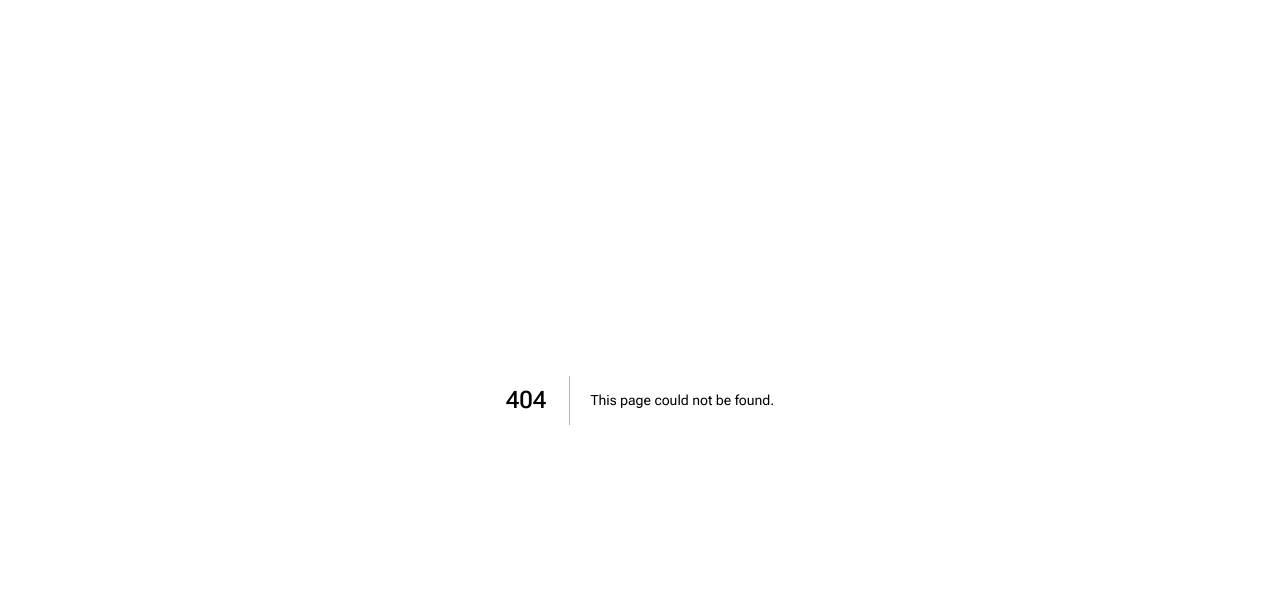
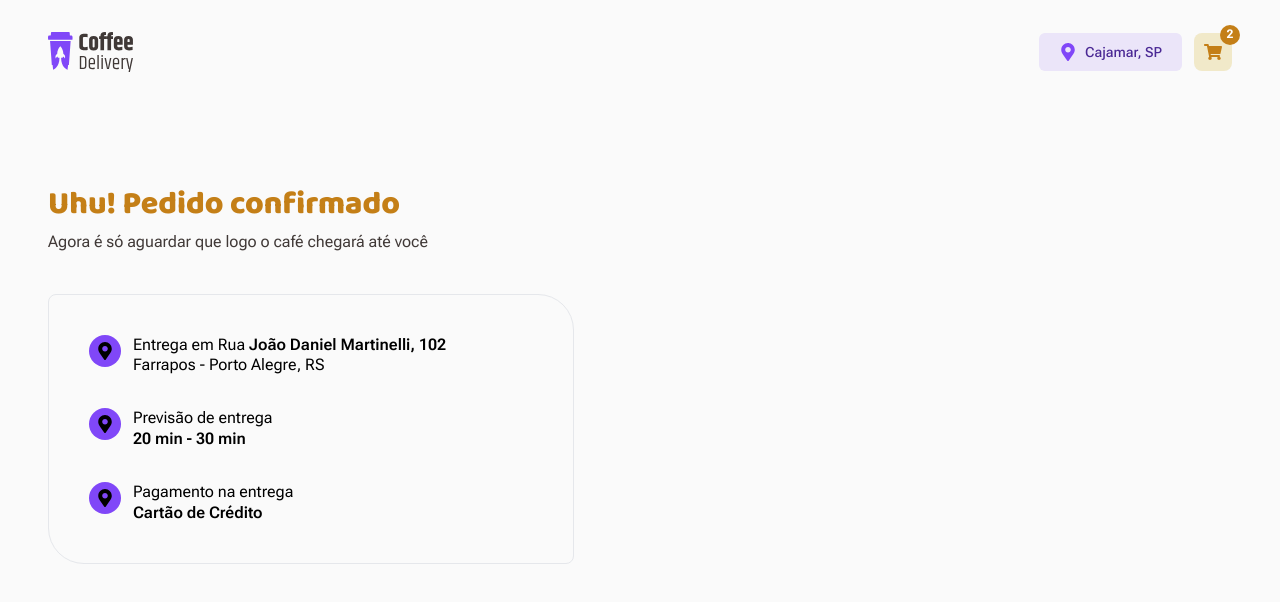
Before and after one commit to leuzindev/coffe-delivery, a Next.js app: page /success in a window 1280 px wide. Before the commit this address had no page. Shown: the top 602 px of the page. Built offline with nearby package versions, Linux system fonts and the light colour scheme.

Commit message:
style: page success tag positioning. body: card creation

```diff
--- a/package.json
+++ b/package.json
@@ -28,7 +28,7 @@
   },
   "devDependencies": {
     "@rocketseat/eslint-config": "^1.2.0",
-    "eslint": "^8.41.0",
+    "eslint": "^8.42.0",
     "prettier": "^2.8.8",
     "prettier-plugin-tailwindcss": "^0.3.0"
   }
--- /dev/null
+++ b/src/app/(home)/success/page.tsx
@@ -0,0 +1,47 @@
+import { FaMapMarkerAlt } from 'react-icons/fa'
+export default function Success() {
+  return (
+    <main>
+      <h1 className="mt-[80px] font-alt text-title-l text-yellow-dark ">
+        Uhu! Pedido confirmado
+      </h1>
+      <p className="mt-[4px] font-body text-base-subtitle">
+        Agora é só aguardar que logo o café chegará até você
+      </p>
+      <div className="my-10 flex h-[270px] w-[526px] flex-col items-start gap-8 rounded-bl-[36px] rounded-br-lg rounded-tl-lg rounded-tr-[36px] border p-10">
+        <div className="flex">
+          <span className="flex h-[32px] w-[32px] items-center justify-center rounded-[1000px] bg-purple p-2">
+            <FaMapMarkerAlt className="bg-purple text-lg" />
+          </span>
+          <p className="px-3 font-body text-text-m">
+            Entrega em Rua <strong>João Daniel Martinelli, 102</strong>
+            <br />
+            Farrapos - Porto Alegre, RS
+          </p>
+        </div>
+
+        <div className="flex">
+          <span className="flex h-[32px] w-[32px] items-center justify-center rounded-[1000px] bg-purple p-2">
+            <FaMapMarkerAlt className="bg-purple text-lg" />
+          </span>
+          <p className="px-3 font-body text-text-m">
+            Previsão de entrega
+            <br />
+            <strong>20 min - 30 min</strong>
+          </p>
+        </div>
+
+        <div className="flex">
+          <span className="flex h-[32px] w-[32px] items-center justify-center rounded-[1000px] bg-purple p-2">
+            <FaMapMarkerAlt className="bg-purple text-lg" />
+          </span>
+          <p className="px-3 font-body text-text-m">
+            Pagamento na entrega
+            <br />
+            <strong>Cartão de Crédito </strong>
+          </p>
+        </div>
+      </div>
+    </main>
+  )
+}
--- a/tsconfig.json
+++ b/tsconfig.json
@@ -1,5 +1,6 @@
 {
   "compilerOptions": {
+    "baseUrl": "./src",
     "target": "es5",
     "lib": ["dom", "dom.iterable", "esnext"],
     "allowJs": true,
```
Also changed, not shown: 1 other file (tests, documents, lock files or other folders).
